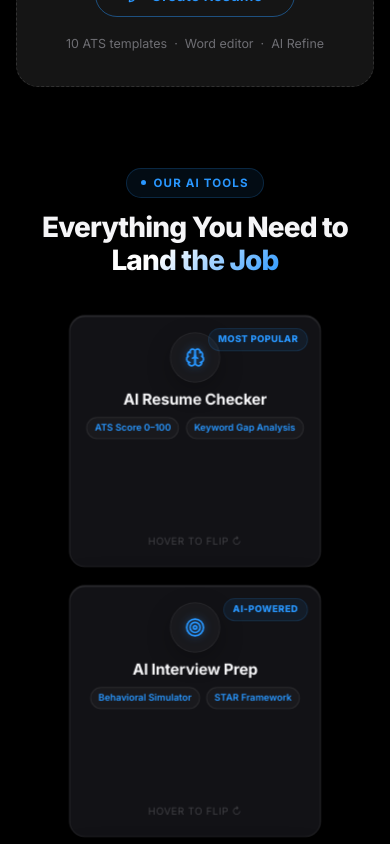
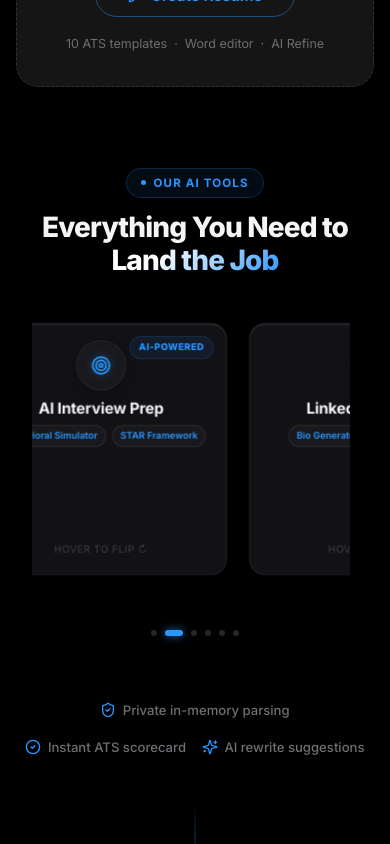
Before and after one commit to manavtiwari1/CVMind-AI, a React (Vite) app in the folder frontend/: page / in a window 390 px wide. Shown: the part 910-1754 px from the top of the page. Built offline with nearby package versions, Linux system fonts and the light colour scheme.

Commit message:
feat: implement flat horizontal sliding carousel of modernized flip cards with responsive columns and auto-rotate

```diff
--- a/frontend/src/pages/Home.tsx
+++ b/frontend/src/pages/Home.tsx
@@ -91,6 +91,30 @@ const getProductIcon = (iconName: string) => {
 
 
 function HomeProductCarousel({ setCurrentPage }: { setCurrentPage: (p: string) => void }) {
+  const [activeIndex, setActiveIndex] = useState(0);
+  const [isHovered, setIsHovered] = useState(false);
+  const [width, setWidth] = useState(window.innerWidth);
+
+  const total = homeProducts.length;
+
+  useEffect(() => {
+    const handleResize = () => setWidth(window.innerWidth);
+    window.addEventListener('resize', handleResize);
+    return () => window.removeEventListener('resize', handleResize);
+  }, []);
+
+  const cardsPerPage = width > 900 ? 3 : (width > 600 ? 2 : 1);
+  const maxIndex = total - cardsPerPage;
+  const currentActiveIndex = Math.min(activeIndex, maxIndex);
+
+  useEffect(() => {
+    if (isHovered) return;
+    const interval = setInterval(() => {
+      setActiveIndex(prev => (prev >= maxIndex ? 0 : prev + 1));
+    }, 3500);
+    return () => clearInterval(interval);
+  }, [isHovered, maxIndex]);
+
   return (
     <section className="hpc-section">
       <div className="hpc-heading">
@@ -98,7 +122,26 @@ function HomeProductCarousel({ setCurrentPage }: { setCurrentPage: (p: string) =
         <h2 className="hpc-title">Everything You Need to <span className="hpc-title-grad">Land the Job</span></h2>
       </div>
 
-      <div className="hpc-grid">
+      <div
+        className="hpc-slider-container"
+        onMouseEnter={() => setIsHovered(true)}
+        onMouseLeave={() => setIsHovered(false)}
+      >
+        <button
+          className="hpc-slider-arrow prev"
+          onClick={() => setActiveIndex(prev => (prev <= 0 ? maxIndex : prev - 1))}
+          aria-label="Previous tools"
+        >
+          ‹
+        </button>
+
+        <div className="hpc-slider-viewport">
+          <div
+            className="hpc-slider-track"
+            style={{
+              transform: `translateX(calc(-${currentActiveIndex} * (100% + 1.5rem) / ${cardsPerPage}))`
+            }}
+          >
             {homeProducts.map((p) => (
               <div
                 key={p.id}
@@ -139,6 +182,27 @@ function HomeProductCarousel({ setCurrentPage }: { setCurrentPage: (p: string) =
                   </div>
                 </div>
               </div>
+            ))}
+          </div>
+        </div>
+
+        <button
+          className="hpc-slider-arrow next"
+          onClick={() => setActiveIndex(prev => (prev >= maxIndex ? 0 : prev + 1))}
+          aria-label="Next tools"
+        >
+          ›
+        </button>
+      </div>
+
+      <div className="hpc-slider-dots">
+        {Array.from({ length: maxIndex + 1 }).map((_, i) => (
+          <button
+            key={i}
+            className={`hpc-slider-dot ${i === currentActiveIndex ? 'active' : ''}`}
+            onClick={() => setActiveIndex(i)}
+            aria-label={`Go to slide ${i + 1}`}
+          />
         ))}
       </div>
     </section>
--- a/frontend/src/pages/HomeCarousel.css
+++ b/frontend/src/pages/HomeCarousel.css
@@ -1,6 +1,6 @@
 /* ════════════════════════════════════════════════════════════════
-   Home Product Grid — Premium Flat-Billboard Flip Cards
-   Clean professional theme, responsive layout, fluid CSS transitions
+   Home Product Carousel — Premium Flat Horizontal Slider
+   Clean professional theme, responsive layout, fluid sliding animations
    ════════════════════════════════════════════════════════════════ */
 
 /* ── Section wrapper ── */
@@ -12,7 +12,7 @@
   display: flex;
   flex-direction: column;
   align-items: center;
-  gap: 2.5rem;
+  gap: 1.5rem;
 }
 
 /* ── Heading ── */
@@ -61,13 +61,30 @@
   background-clip: text;
 }
 
-/* ── Static Responsive Grid ── */
-.hpc-grid {
-  display: grid;
-  grid-template-columns: repeat(3, 1fr);
+/* ── Flat Horizontal Slider Container ── */
+.hpc-slider-container {
+  position: relative;
+  width: 100%;
+  display: flex;
+  align-items: center;
+  gap: 1rem;
+  margin-top: 1rem;
+}
+
+.hpc-slider-viewport {
+  width: 100%;
+  overflow: hidden;
+  position: relative;
+  padding: 1.5rem 0.25rem;
+  margin: -1.5rem -0.25rem;
+}
+
+.hpc-slider-track {
+  display: flex;
   gap: 1.5rem;
   width: 100%;
-  margin-top: 0.5rem;
+  transition: transform 0.65s cubic-bezier(0.16, 1, 0.3, 1);
+  will-change: transform;
 }
 
 /* ── Flip Card Structure ── */
@@ -76,7 +93,9 @@
   aspect-ratio: 1 / 1;
   cursor: pointer;
   border-radius: 16px;
-  width: 100%;
+  --cards-per-page: 3;
+  width: calc((100% - (var(--cards-per-page) - 1) * 1.5rem) / var(--cards-per-page));
+  flex-shrink: 0;
 }
 
 .hpc-flip-inner {
@@ -87,7 +106,7 @@
   transition: transform 0.65s cubic-bezier(0.16, 1, 0.3, 1); /* smooth premium flip */
 }
 
-/* Hover flip trigger - scales up slightly to simulate popout Z-depth */
+/* Hover flip trigger */
 .hpc-flip-card:hover .hpc-flip-inner {
   transform: rotateY(180deg) scale(1.04);
 }
@@ -113,7 +132,7 @@
   -webkit-transform-style: preserve-3d;
 }
 
-/* Front Card Styling - Premium Glassmorphism */
+/* Front Card Styling */
 .hpc-flip-front {
   background: rgba(22, 22, 26, 0.85);
   border: 1px solid rgba(255, 255, 255, 0.08);
@@ -361,13 +380,83 @@
   transform: scale(1.05);
 }
 
+/* ── Navigation arrows & dots ── */
+.hpc-slider-arrow {
+  position: absolute;
+  top: 50%;
+  transform: translateY(-55%);
+  width: 42px;
+  height: 42px;
+  border-radius: 50%;
+  background: rgba(255, 255, 255, 0.03);
+  border: 1px solid rgba(255, 255, 255, 0.08);
+  color: var(--text-secondary);
+  font-size: 1.4rem;
+  display: flex;
+  align-items: center;
+  justify-content: center;
+  cursor: pointer;
+  transition: all 0.2s ease;
+  line-height: 1;
+  padding: 0;
+  padding-bottom: 4px;
+  z-index: 10;
+}
+
+.hpc-slider-arrow.prev {
+  left: -58px;
+}
+
+.hpc-slider-arrow.next {
+  right: -58px;
+}
+
+.hpc-slider-arrow:hover {
+  background: rgba(41, 151, 255, 0.1);
+  border-color: rgba(41, 151, 255, 0.3);
+  color: #2997ff;
+  box-shadow: 0 0 12px rgba(41, 151, 255, 0.15);
+}
+
+.hpc-slider-dots {
+  display: flex;
+  gap: 0.5rem;
+  align-items: center;
+  margin-top: 1.5rem;
+}
+
+.hpc-slider-dot {
+  width: 6px;
+  height: 6px;
+  border-radius: 50%;
+  background: rgba(255, 255, 255, 0.15);
+  border: none;
+  cursor: pointer;
+  transition: all 0.25s ease;
+  padding: 0;
+}
+
+.hpc-slider-dot.active {
+  width: 18px;
+  border-radius: 3px;
+  background: #2997ff;
+  box-shadow: 0 0 8px rgba(41, 151, 255, 0.7);
+}
 
 /* ── Responsive breakpoints ── */
+@media (max-width: 990px) {
+  .hpc-slider-arrow.prev {
+    left: -15px; /* adjust spacing inside layout margins on narrower screens */
+  }
+
+  .hpc-slider-arrow.next {
+    right: -15px;
+  }
+}
+
 @media (max-width: 900px) {
-  .hpc-grid {
-    grid-template-columns: repeat(2, 1fr);
-    max-width: 600px;
-    gap: 1.25rem;
+  .hpc-flip-card {
+    --cards-per-page: 2;
   }
 
   .hpc-section {
@@ -376,11 +465,15 @@
   }
 }
 
-@media (max-width: 580px) {
-  .hpc-grid {
-    grid-template-columns: 1fr;
+@media (max-width: 600px) {
+  .hpc-flip-card {
+    --cards-per-page: 1;
     max-width: 250px;
-    gap: 1.25rem;
+    margin: 0 auto;
+  }
+
+  .hpc-slider-arrow {
+    display: none; /* Hide arrows on mobile, use dots/swipes */
   }
 
   .hpc-flip-front,
```
Lines whose indentation alone changed are shown as unchanged.
